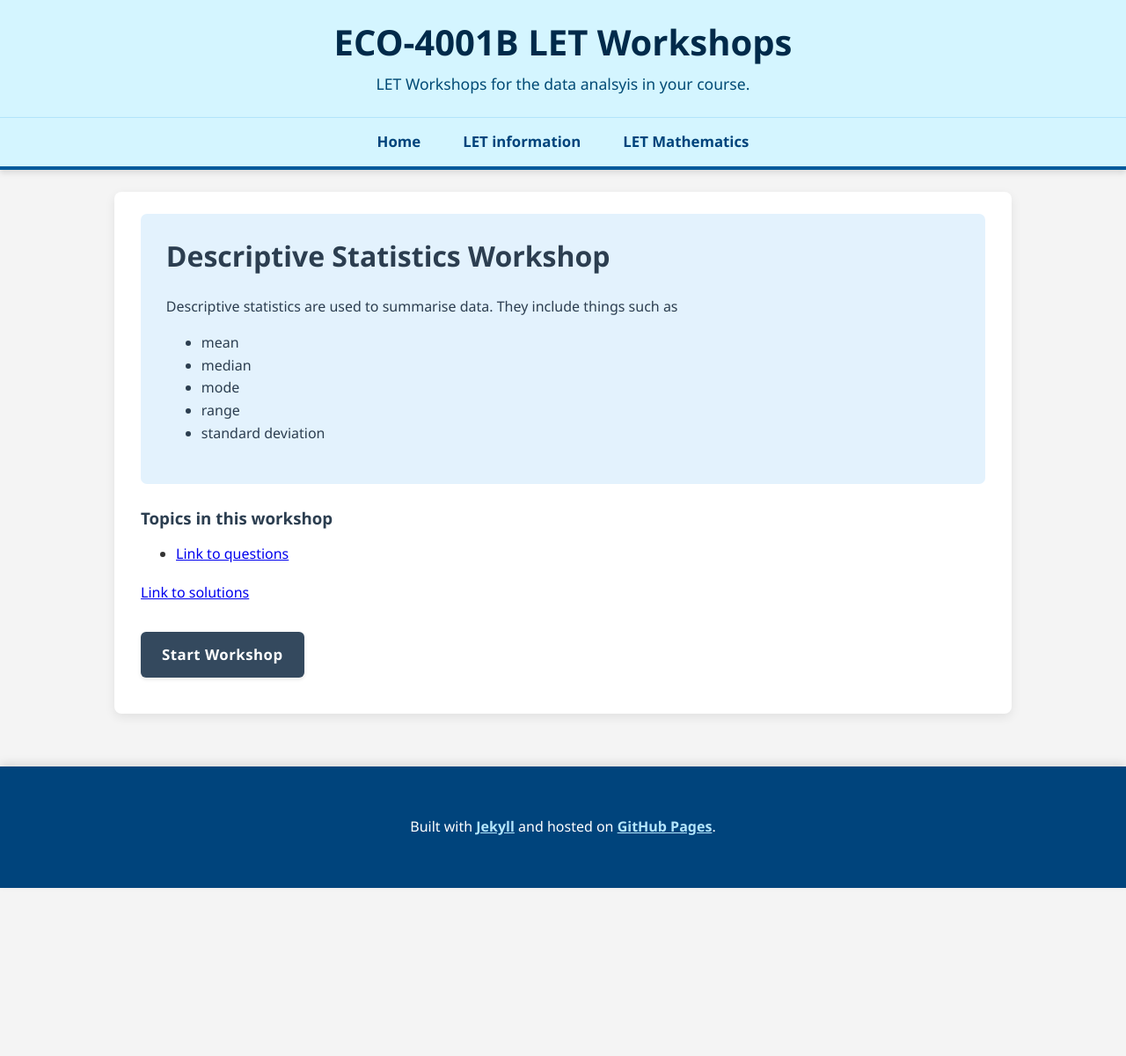
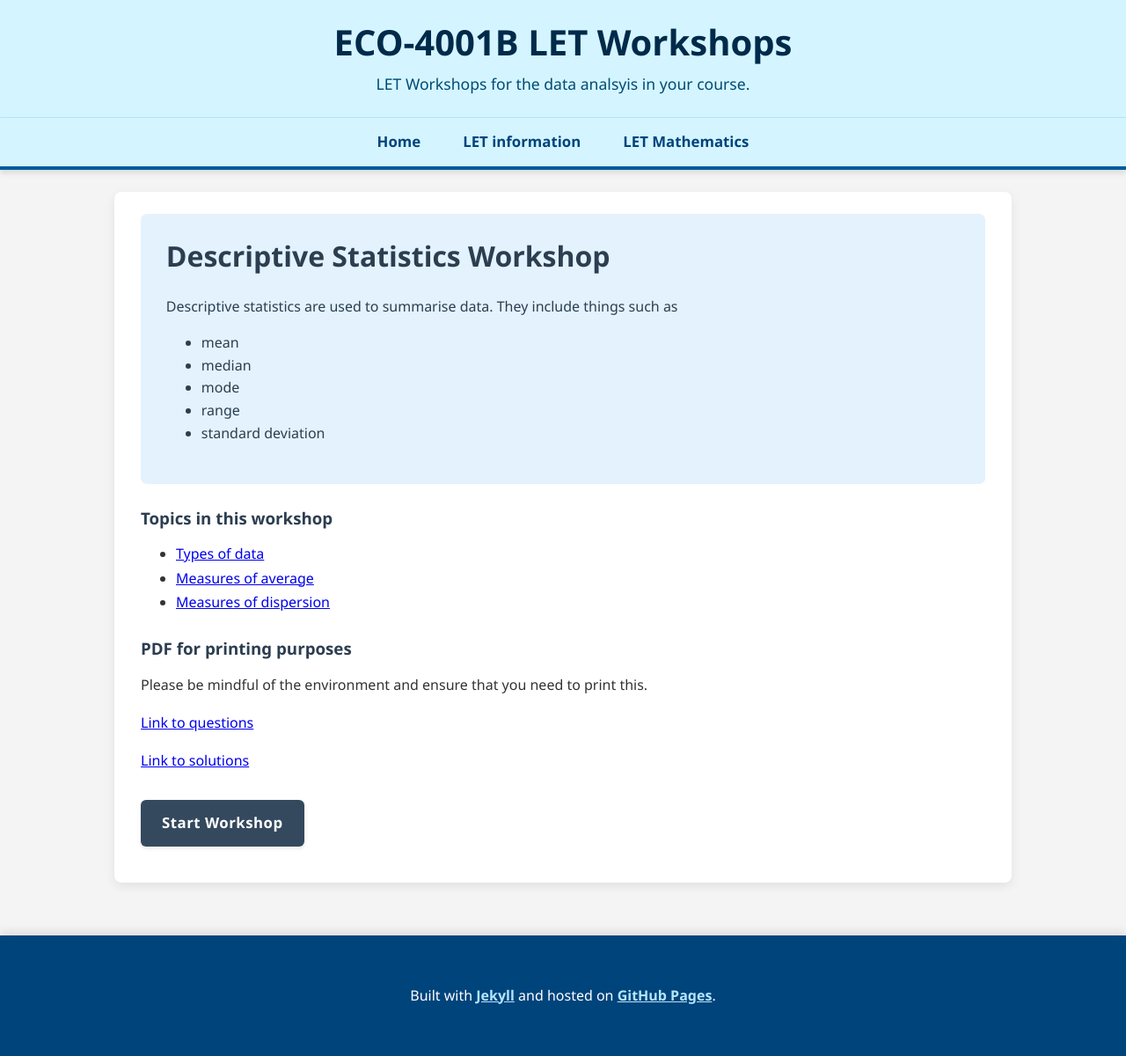
Before and after one commit to probe973/eco-4001b, a Jekyll site: the page built from descriptive/index.md, in a window 1280 px wide. Shown: the whole page at 88% size. Built offline with Jekyll 4.4.1, drawn with Linux system fonts in a browser that asks for light colours; before the commit the page ends 1009 px from its top, so only the background shows below that.

Commit message:
Update index.md

```diff
--- a/descriptive/index.md
+++ b/descriptive/index.md
@@ -18,9 +18,9 @@
 
 ### Topics in this workshop
 
-* <a href="{{ "/descriptive/01-types-of-data.html" | relative_url ))">Types of data</a>
-* <a href="{{ "/descriptive/02-calculating-averages.html" | relative_url ))">Measures of average</a>
-* <a href="{{ "/descriptive/03-calculating-dispersion.html" | relative_url ))">Measures of dispersion</a>
+* <a href="{{ "/descriptive/01-types-of-data.html" | relative_url }}">Types of data</a>
+* <a href="{{ "/descriptive/02-calculating-averages.html" | relative_url }}">Measures of average</a>
+* <a href="{{ "/descriptive/03-calculating-dispersion.html" | relative_url }}">Measures of dispersion</a>
 
 ### PDF for printing purposes
 
```
